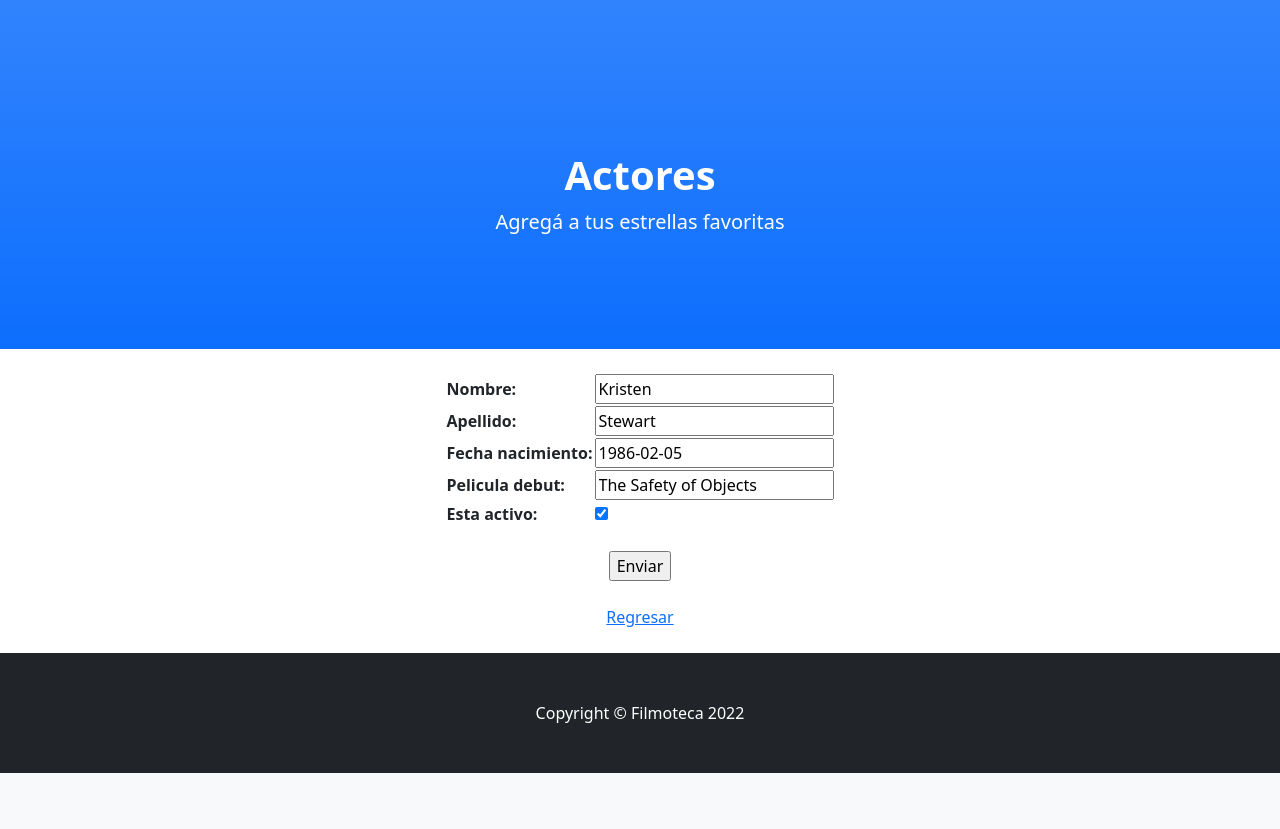
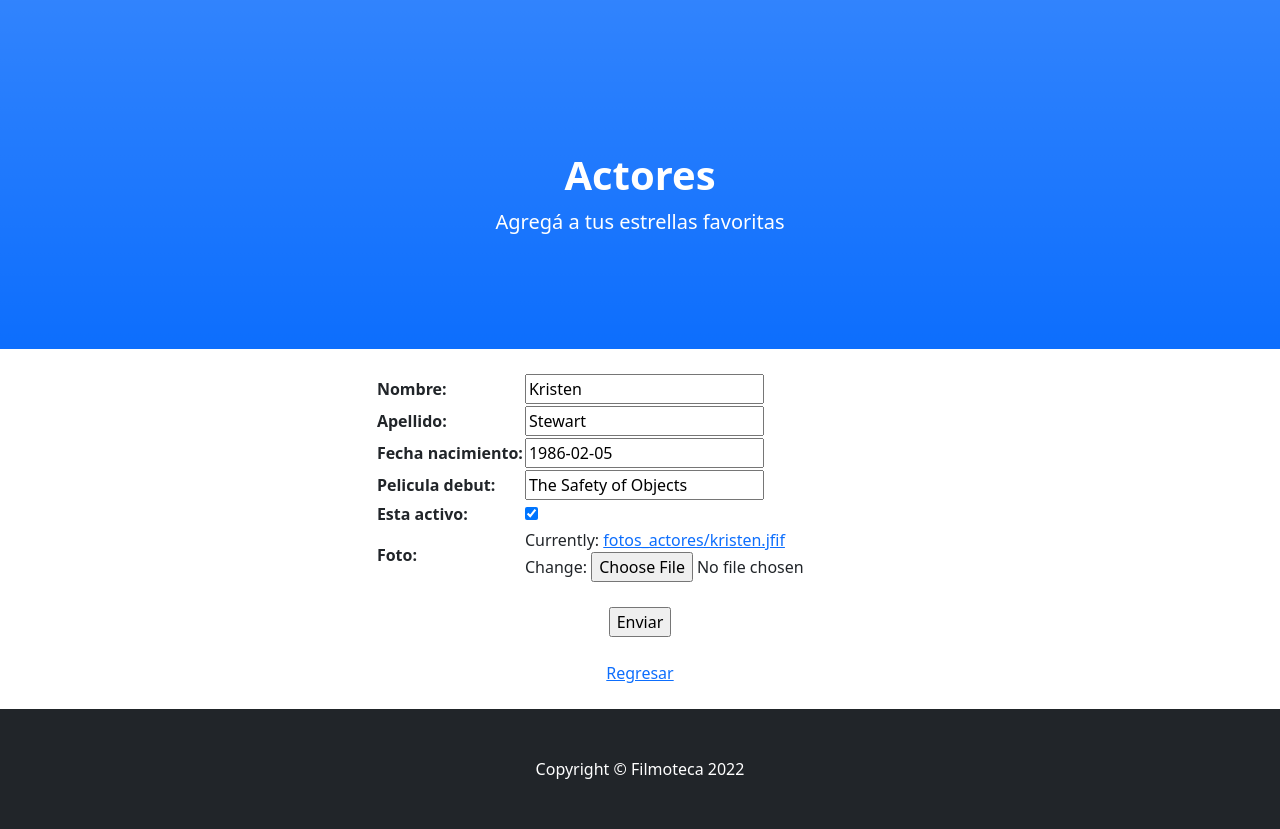
Before and after one commit to agu-ber/filmoteca, a Django app: page /filmoteca/actores/editar/1 in a window 1280 px wide. Shown: the part 57-886 px from the top of the page. Before the commit the page ends 830 px from the top, so only its background shows below. Run offline with Django 4.2, Linux system fonts and the light colour scheme; data comes from the database, SQL or seed files in the repository; both versions use the stored data as it was after the commit; some libraries are stand-ins or nearby versions.

Commit message:
Imágenes agregadas a los modelos

```diff
--- a/src/entrega1/settings.py
+++ b/src/entrega1/settings.py
@@ -11,6 +11,7 @@ https://docs.djangoproject.com/en/4.0/ref/settings/
 """
 
 from pathlib import Path
+import os
 
 # Build paths inside the project like this: BASE_DIR / 'subdir'.
 BASE_DIR = Path(__file__).resolve().parent.parent
@@ -122,3 +123,7 @@ STATIC_URL = 'static/'
 # https://docs.djangoproject.com/en/4.0/ref/settings/#default-auto-field
 
 DEFAULT_AUTO_FIELD = 'django.db.models.BigAutoField'
+
+# Media config
+MEDIA_URL = '/media/'
+MEDIA_ROOT = os.path.join(BASE_DIR, 'media')
--- a/src/entrega1/urls.py
+++ b/src/entrega1/urls.py
@@ -16,7 +16,12 @@ Including another URLconf
 from django.contrib import admin
 from django.urls import path, include
 
+from django.conf import settings
+from django.conf.urls.static import static
+
 urlpatterns = [
     path('admin/', admin.site.urls),
     path('filmoteca/', include('filmoteca.urls'))
 ]
+
+urlpatterns += static(settings.MEDIA_URL, document_root=settings.MEDIA_ROOT)
--- a/src/filmoteca/models.py
+++ b/src/filmoteca/models.py
@@ -8,6 +8,7 @@ class Pelicula(models.Model):
     genero = models.CharField(max_length=20)
     duracion = models.IntegerField()
     estreno = models.IntegerField()
+    poster = models.ImageField(upload_to="posters")
 
     def __str__(self):
         return f"{self.titulo}"
@@ -18,6 +19,7 @@ class Director(models.Model):
     fecha_nacimiento = models.DateField()
     cant_peliculas = models.IntegerField()
     esta_activo = models.BooleanField()
+    foto = models.ImageField(upload_to="fotos_directores")
 
     def __str__(self):
         return f"{self.nombre} {self.apellido}"
@@ -28,6 +30,7 @@ class Actor(models.Model):
     fecha_nacimiento = models.DateField()
     pelicula_debut = models.CharField(max_length=60)
     esta_activo = models.BooleanField()
+    foto = models.ImageField(upload_to="fotos_actores")
 
     def __str__(self):
         return f"{self.nombre} {self.apellido}"
--- a/src/filmoteca/templates/filmoteca/actor_detail.html
+++ b/src/filmoteca/templates/filmoteca/actor_detail.html
@@ -11,6 +11,8 @@
     <center>
         <br>
         <h2 class="fw-bolder">{{actor.nombre}} {{actor.apellido}}</h2>
+        <img src="/media/{{actor.foto}}" height="200" width="132">
+        <p></p>
         <p>Nació el {{actor.fecha_nacimiento}}</p>
         <p>Debutó en {{actor.pelicula_debut}}</p>
 
--- a/src/filmoteca/templates/filmoteca/actor_form.html
+++ b/src/filmoteca/templates/filmoteca/actor_form.html
@@ -15,7 +15,7 @@
     {% endif %}
 
     <center>
-        <form method="POST"> {% csrf_token %}
+        <form method="POST" enctype="multipart/form-data"> {% csrf_token %}
             <table>
                 {{form.as_table}}
             </table>
--- a/src/filmoteca/templates/filmoteca/director_detail.html
+++ b/src/filmoteca/templates/filmoteca/director_detail.html
@@ -11,6 +11,8 @@
     <center>
         <br>
         <h2 class="fw-bolder">{{director.nombre}} {{director.apellido}}</h2>
+        <img src="/media/{{director.foto}}" height="200" width="132">
+        <p></p>
         <p>Nació el {{director.fecha_nacimiento}}</p>
         <p>Dirigió {{director.cant_peliculas}} películas</p>
 
--- a/src/filmoteca/templates/filmoteca/director_form.html
+++ b/src/filmoteca/templates/filmoteca/director_form.html
@@ -15,7 +15,7 @@
     {% endif %}
 
     <center>
-        <form method="POST"> {% csrf_token %}
+        <form method="POST" enctype="multipart/form-data"> {% csrf_token %}
             <table>
                 {{form.as_table}}
             </table>
--- a/src/filmoteca/templates/filmoteca/pelicula_detail.html
+++ b/src/filmoteca/templates/filmoteca/pelicula_detail.html
@@ -12,6 +12,8 @@
         <br>
         <h2 class="fw-bolder">{{pelicula.titulo}}</h2>
         <p>Dirigida por {{pelicula.director}}</p>
+        <img src="/media/{{pelicula.poster}}" height="300" width="200">
+        <p></p>
         <p>Género de {{pelicula.genero}}</p>
         <p>Dura {{pelicula.duracion}} minutos</p>
         <p>Estrenada en {{pelicula.estreno}}</p>
--- a/src/filmoteca/templates/filmoteca/pelicula_form.html
+++ b/src/filmoteca/templates/filmoteca/pelicula_form.html
@@ -15,7 +15,7 @@
     {% endif %}
 
     <center>
-        <form method="POST"> {% csrf_token %}
+        <form method="POST" enctype="multipart/form-data"> {% csrf_token %}
             <table>
                 {{form.as_table}}
             </table>
--- a/src/filmoteca/views.py
+++ b/src/filmoteca/views.py
@@ -27,14 +27,14 @@ class PeliculaCreate(CreateView):
 
     model = Pelicula
     success_url = "/filmoteca/peliculas"
-    fields = ['titulo', 'director', 'genero', 'duracion', 'estreno']
+    fields = ['titulo', 'director', 'genero', 'duracion', 'estreno', 'poster']
 
 
 class PeliculaUpdate(UpdateView):
 
     model = Pelicula
     success_url = "/filmoteca/peliculas"
-    fields = ['titulo', 'director', 'genero', 'duracion', 'estreno']
+    fields = ['titulo', 'director', 'genero', 'duracion', 'estreno', 'poster']
 
 
 class PeliculaDelete(DeleteView):
@@ -72,14 +72,14 @@ class DirectorCreate(CreateView):
 
     model = Director
     success_url = "/filmoteca/directores"
-    fields = ['nombre', 'apellido', 'fecha_nacimiento', 'cant_peliculas', 'esta_activo']
+    fields = ['nombre', 'apellido', 'fecha_nacimiento', 'cant_peliculas', 'esta_activo', 'foto']
 
 
 class DirectorUpdate(UpdateView):
 
     model = Director
     success_url = "/filmoteca/directores"
-    fields = ['nombre', 'apellido', 'fecha_nacimiento', 'cant_peliculas', 'esta_activo']
+    fields = ['nombre', 'apellido', 'fecha_nacimiento', 'cant_peliculas', 'esta_activo', 'foto']
 
 
 class DirectorDelete(DeleteView):
@@ -118,14 +118,14 @@ class ActorCreate(CreateView):
 
     model = Actor
     success_url = "/filmoteca/actores"
-    fields = ['nombre', 'apellido', 'fecha_nacimiento', 'pelicula_debut', 'esta_activo']
+    fields = ['nombre', 'apellido', 'fecha_nacimiento', 'pelicula_debut', 'esta_activo', 'foto']
 
 
 class ActorUpdate(UpdateView):
 
     model = Actor
     success_url = "/filmoteca/actores"
-    fields = ['nombre', 'apellido', 'fecha_nacimiento', 'pelicula_debut', 'esta_activo']
+    fields = ['nombre', 'apellido', 'fecha_nacimiento', 'pelicula_debut', 'esta_activo', 'foto']
 
 
 class ActorDelete(DeleteView):
```
Also changed, not shown: src/db.sqlite3, src/filmoteca/migrations/0002_pelicula_posters.py (added), src/filmoteca/migrations/0003_rename_posters_pelicula_poster.py (added), src/filmoteca/migrations/0004_actor_foto_director_foto.py (added), src/media/fotos_actores/kristen.jfif (added), src/media/fotos_directores/mnight.jpg (added), src/media/posters/2x2x4.jpg (added), src/media/posters/mirror.jpg (added), src/media/posters/the_village.jpg (added).
